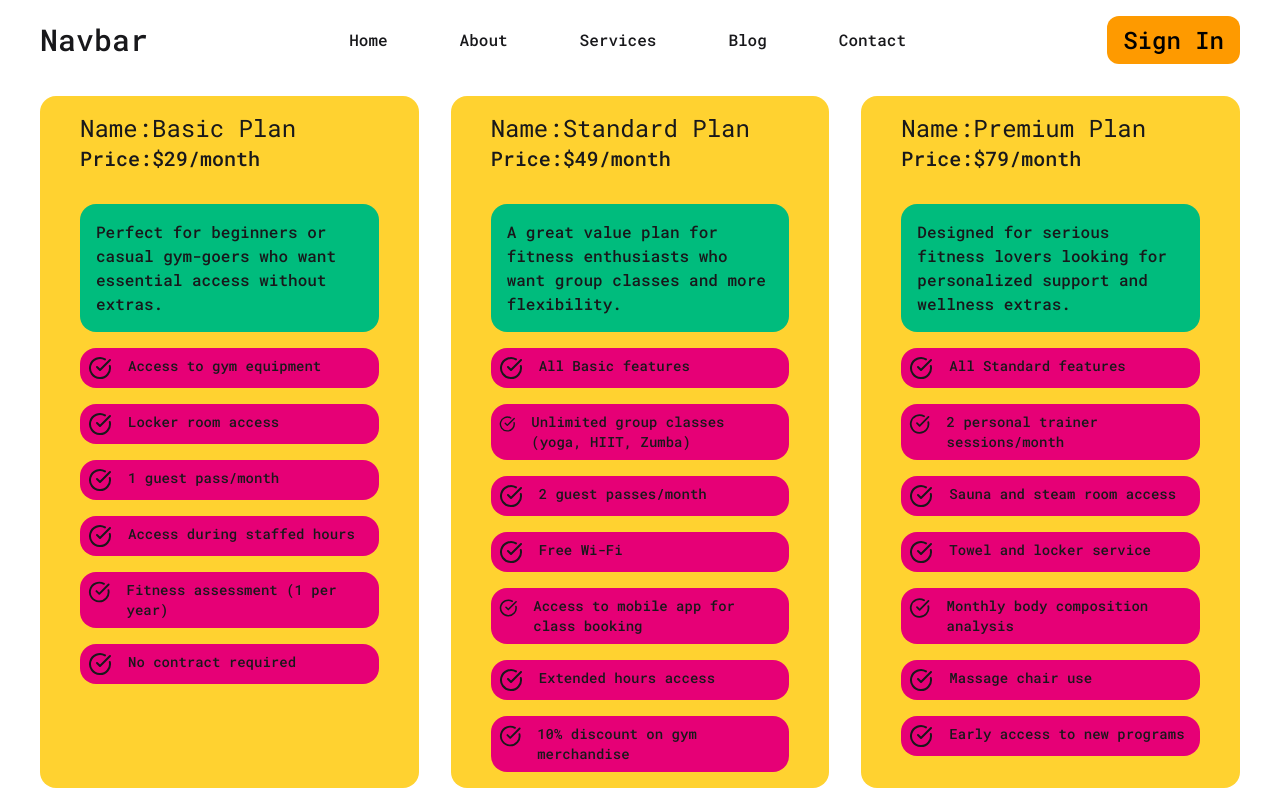
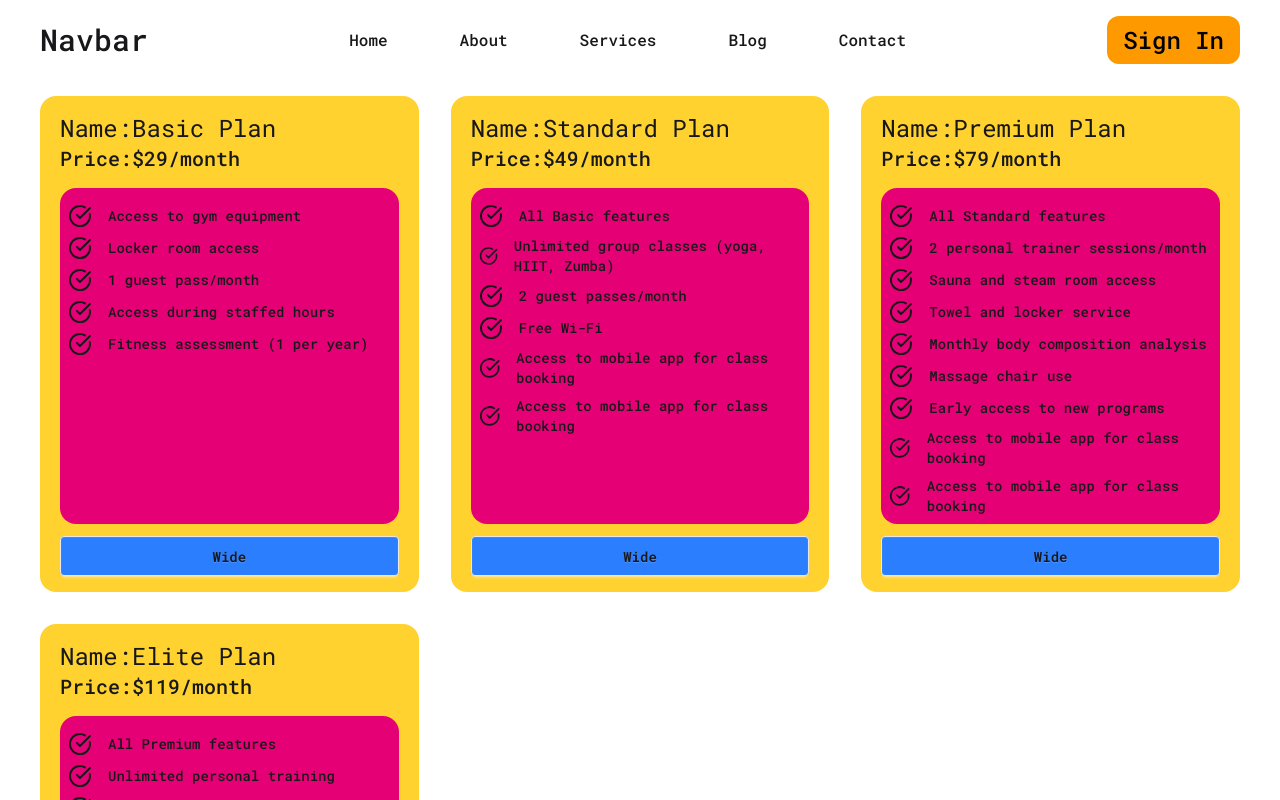
Before and after one commit to Arif1917/reeact-fortifour, a React (Vite) app: page / in a window 1280 px wide. Shown: the top 800 px of the page. Built offline with nearby package versions, Linux system fonts and the light colour scheme.

Commit message:
create compleate a pricng data

```diff
--- a/public/pricing.json
+++ b/public/pricing.json
@@ -9,8 +9,7 @@
         "Locker room access",
         "1 guest pass/month",
         "Access during staffed hours",
-        "Fitness assessment (1 per year)",
-        "No contract required"
+        "Fitness assessment (1 per year)"
       ]
     },
     {
@@ -24,8 +23,7 @@
         "2 guest passes/month",
         "Free Wi-Fi",
         "Access to mobile app for class booking",
-        "Extended hours access",
-        "10% discount on gym merchandise"
+        "Access to mobile app for class booking"
       ]
     },
     {
@@ -40,7 +38,9 @@
         "Towel and locker service",
         "Monthly body composition analysis",
         "Massage chair use",
-        "Early access to new programs"
+        "Early access to new programs",
+        "Access to mobile app for class booking",
+        "Access to mobile app for class booking"
       ]
     },
     {
--- a/src/Card/Card.jsx
+++ b/src/Card/Card.jsx
@@ -3,20 +3,21 @@ import React from 'react';
 import Cards from '../components/Cards/Cards';
 
 const Card = ({card}) => {
-    const {name, price, description, features} = card
+    const {name, price, features} = card
     return (
-        <div className='bg-amber-300 px-10 py-4 rounded-2xl'>
+        <div className='bg-amber-300 px-5 py-4 rounded-2xl flex flex-col  '>
             <h2 className='text-2xl font-normal'>Name:{name}</h2>
             <h2 className='text-xl'>Price:{price}</h2>
+            {/* <p className='bg-emerald-500 p-4 rounded-2xl mt-2'>{description}</p> */}
+            <div className='mt-4 bg-pink-600  flex-1 p-2 rounded-2xl '>
 
-            <div className='mt-8'>
-                <p className='bg-emerald-500 p-4 rounded-2xl'>{description}</p>
                 {
                     features.map((feature, index) => <Cards key={index} feature={feature}></Cards>)
                 }
 
 
             </div>
+            <button className="btn w-full mt-3 bg-blue-500">Wide</button>
         </div>
     );
 };
--- a/src/components/Cards/Cards.jsx
+++ b/src/components/Cards/Cards.jsx
@@ -4,7 +4,8 @@ import React from 'react';
 const Cards = ({feature}) => {
     return (
         <div>
-            <p className='flex text-sm mt-4 bg-pink-600 p-2 rounded-2xl'><CircleCheckBig className='mr-4'></CircleCheckBig>{feature}</p>
+            <p className='flex items-center text-sm mt-2 rounded-2xl '><CircleCheckBig className='mr-4'></CircleCheckBig>{feature}</p>
+
         </div>
     );
 };
--- a/src/components/Navbar/Navbar.jsx
+++ b/src/components/Navbar/Navbar.jsx
@@ -20,12 +20,12 @@ const Navbar = () => {
 
                <span onClick={()=> setOpen(!open)} className='flex mr-10'>
                 { open ? <X size={45} color='black' className='md:hidden'></X> : <Menu size={45} color='black' className='md:hidden'/>}
-                <ul className={`md:hidden absolute ${open ? 'top-16' : '-top-40'} duration-700 bg-amber-400`}>
+                <ul className={`md:hidden absolute ${open ? 'top-16' : '-top-40'} duration-700 bg-amber-400 `}>
                 {
                     links
                 }
               </ul>
-                <h2 className='text-3xl font-medium'>Navbar</h2>
+                <h2 className='text-3xl font-medium  md:ml-0 ml-20 '>Navbar</h2>
                </span>
 
 
--- a/src/components/Pricing/Pricing.jsx
+++ b/src/components/Pricing/Pricing.jsx
@@ -11,7 +11,7 @@ const Pricing = () => {
    },[])
 // console.log(cards)
     return (
-        <div className='grid grid-cols-3 gap-8 px-10 py-4'>
+        <div className=' gap-8 px-10 py-4 grid grid-cols-1 lg:grid-cols-3 md:grid-cols-2'>
             {
                 cards.map(card =><Card card={card} key={card.id}></Card>)
             }
```
